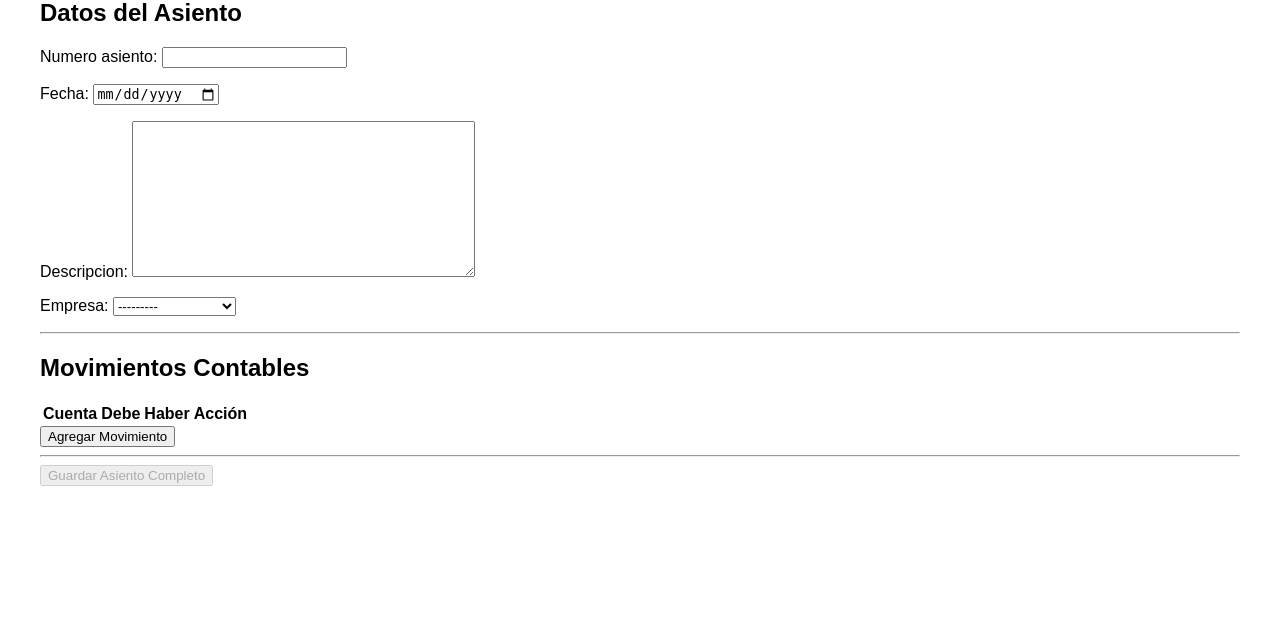
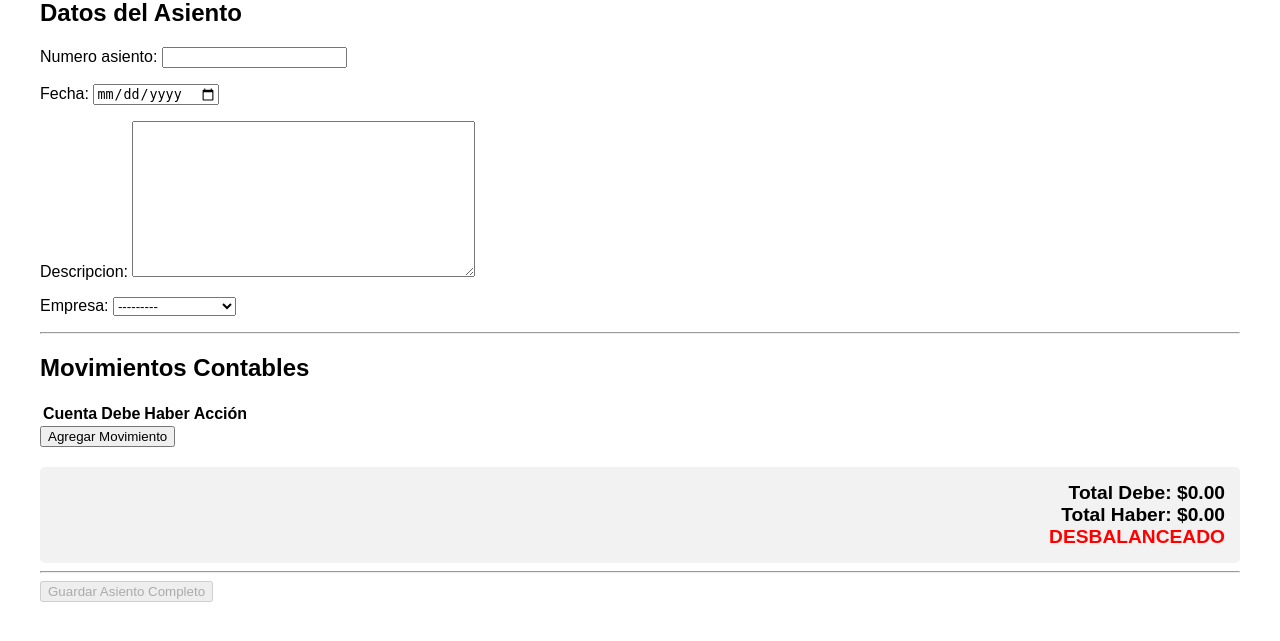
Before and after one commit to CarlosCastaneda04/libros-contables, a Django app: page /crear/ in a window 1280 px wide. Shown: the part 139-780 px from the top of the page. Run offline with Django 5.2, Linux system fonts and the light colour scheme; tables that the repository leaves empty hold one stand-in row (values such as "Sample post"); lists and menus that the app fills with data are empty.

Commit message:
update crear asiento y libro diario

```diff
--- a/libros/templates/libros/crear_asiento.html
+++ b/libros/templates/libros/crear_asiento.html
@@ -7,20 +7,21 @@
         body { font-family: sans-serif; margin: 40px; }
         .autocomplete-container { position: relative; }
         .autocomplete-suggestions {
-            position: absolute;
-            border: 1px solid #ddd;
-            background-color: white;
-            max-height: 150px;
-            overflow-y: auto;
-            z-index: 99;
-            width: 100%;
+            position: absolute; border: 1px solid #ddd; background-color: white;
+            max-height: 150px; overflow-y: auto; z-index: 99; width: 100%;
         }
         .autocomplete-suggestions div { padding: 8px; cursor: pointer; }
         .autocomplete-suggestions div:hover { background-color: #f2f2f2; }
+        .totals-container {
+            margin-top: 20px; padding: 15px; background-color: #f2f2f2;
+            border-radius: 5px; text-align: right; font-size: 1.2em; font-weight: bold;
+        }
+        .totals-balanced { color: green; }
+        .totals-unbalanced { color: red; }
     </style>
 </head>
 <body>
-            <a class="nav-link" href="{% url 'home' %}">Volver al Menú Principal</a>
+    <a class="nav-link" href="{% url 'home' %}">Volver al Menú Principal</a>
     <h1>Ingresar Nuevo Asiento Contable</h1>
     <form method="post" id="asientoForm">
         {% csrf_token %}
@@ -40,13 +41,18 @@
                 </tr>
             </thead>
             <tbody>
-                </tbody>
+            </tbody>
         </table>
         <button type="button" id="agregarFila">Agregar Movimiento</button>
 
+        <div class="totals-container">
+            Total Debe: <span id="total-debe">$0.00</span><br>
+            Total Haber: <span id="total-haber">$0.00</span><br>
+            <span id="balance-status" class="totals-unbalanced">DESBALANCEADO</span>
+        </div>
+
         <hr>
         <button type="submit" id="guardarBoton" disabled>Guardar Asiento Completo</button>
-        <p id="errorMensaje" style="color: red; display: none;">Debe agregar al menos un movimiento contable.</p>
     </form>
 
     <script>
@@ -54,10 +60,34 @@
         const agregarFilaBoton = document.getElementById('agregarFila');
         const guardarBoton = document.getElementById('guardarBoton');
         const tablaBody = document.querySelector('#tablaMovimientos tbody');
-        const errorMensaje = document.getElementById('errorMensaje');
+        const totalDebeSpan = document.getElementById('total-debe');
+        const totalHaberSpan = document.getElementById('total-haber');
+        const balanceStatusSpan = document.getElementById('balance-status');
 
-        function validarFormulario() {
-            guardarBoton.disabled = tablaBody.rows.length === 0;
+        function calcularTotales() {
+            let totalDebe = 0;
+            let totalHaber = 0;
+            const filas = tablaBody.querySelectorAll('tr');
+
+            filas.forEach(fila => {
+                const debeInput = fila.querySelector('input[name*="-debe"]');
+                const haberInput = fila.querySelector('input[name*="-haber"]');
+                if (debeInput && debeInput.value) totalDebe += parseFloat(debeInput.value);
+                if (haberInput && haberInput.value) totalHaber += parseFloat(haberInput.value);
+            });
+
+            totalDebeSpan.textContent = `$${totalDebe.toFixed(2)}`;
+            totalHaberSpan.textContent = `$${totalHaber.toFixed(2)}`;
+
+            if (totalDebe > 0 && totalDebe === totalHaber) {
+                balanceStatusSpan.textContent = 'BALANCEADO';
+                balanceStatusSpan.className = 'totals-balanced';
+                guardarBoton.disabled = false;
+            } else {
+                balanceStatusSpan.textContent = 'DESBALANCEADO';
+                balanceStatusSpan.className = 'totals-unbalanced';
+                guardarBoton.disabled = true;
+            }
         }
 
         agregarFilaBoton.addEventListener('click', function() {
@@ -67,29 +97,25 @@
             // --- Celda Cuenta (con autocompletado) ---
             const celdaCuenta = nuevaFila.insertCell();
             celdaCuenta.classList.add('autocomplete-container');
-
             const inputVisible = document.createElement('input');
             inputVisible.placeholder = 'Código o nombre de cuenta';
             inputVisible.classList.add('cuenta-autocomplete');
             inputVisible.required = true;
-
             const inputOculto = document.createElement('input');
             inputOculto.type = 'hidden';
             inputOculto.name = `movimientos-${numFila}-cuenta`;
-
             const suggestionsDiv = document.createElement('div');
             suggestionsDiv.classList.add('autocomplete-suggestions');
-
             celdaCuenta.appendChild(inputVisible);
             celdaCuenta.appendChild(inputOculto);
             celdaCuenta.appendChild(suggestionsDiv);
 
+            // --- LÓGICA DE AUTOCOMPLETADO RESTAURADA ---
             inputVisible.addEventListener('input', async function() {
                 const term = this.value;
                 suggestionsDiv.innerHTML = '';
                 if (term.length < 2) return;
 
-                // CAMBIO 2: El JavaScript ahora lee la URL desde la tabla
                 const tabla = document.getElementById('tablaMovimientos');
                 const buscarUrl = tabla.dataset.buscarUrl;
                 const response = await fetch(`${buscarUrl}?term=${term}`);
@@ -111,13 +137,12 @@
             const celdaDebe = nuevaFila.insertCell();
             const inputDebe = document.createElement('input');
             inputDebe.type = 'number'; inputDebe.step = '0.01'; inputDebe.name = `movimientos-${numFila}-debe`; inputDebe.value = '0';
-
             const celdaHaber = nuevaFila.insertCell();
             const inputHaber = document.createElement('input');
             inputHaber.type = 'number'; inputHaber.step = '0.01'; inputHaber.name = `movimientos-${numFila}-haber`; inputHaber.value = '0';
 
-            inputDebe.addEventListener('input', function() { if (this.value && parseFloat(this.value) > 0) { inputHaber.disabled = true; inputHaber.value = '0'; } else { inputHaber.disabled = false; } });
-            inputHaber.addEventListener('input', function() { if (this.value && parseFloat(this.value) > 0) { inputDebe.disabled = true; inputDebe.value = '0'; } else { inputDebe.disabled = false; } });
+            inputDebe.addEventListener('input', function() { if (this.value && parseFloat(this.value) > 0) { inputHaber.disabled = true; inputHaber.value = '0'; } else { inputHaber.disabled = false; } calcularTotales(); });
+            inputHaber.addEventListener('input', function() { if (this.value && parseFloat(this.value) > 0) { inputDebe.disabled = true; inputDebe.value = '0'; } else { inputDebe.disabled = false; } calcularTotales(); });
 
             celdaDebe.appendChild(inputDebe);
             celdaHaber.appendChild(inputHaber);
@@ -126,24 +151,16 @@
             const celdaAccion = nuevaFila.insertCell();
             celdaAccion.innerHTML = '<button type="button" onclick="eliminarFila(this)">Eliminar</button>';
 
-            validarFormulario();
+            calcularTotales();
         });
 
         function eliminarFila(boton) {
             boton.closest('tr').remove();
-            validarFormulario();
+            calcularTotales();
         }
 
-        form.addEventListener('submit', function(event) {
-            if (tablaBody.rows.length === 0) {
-                event.preventDefault();
-                errorMensaje.style.display = 'block';
-            } else {
-                errorMensaje.style.display = 'none';
-            }
-        });
-
-        validarFormulario();
+        // Ejecuta la validación inicial
+        calcularTotales();
     </script>
 </body>
 </html>
--- a/libros/views.py
+++ b/libros/views.py
@@ -33,21 +33,24 @@ def buscar_cuentas(request):
 
     return JsonResponse(resultados, safe=False)
 
-@transaction.atomic # Esto asegura que todo se guarde correctamente, o no se guarda nada.
+# libros/views.py
+from django.shortcuts import render, redirect
+from django.db import transaction
+from .forms import AsientoDiarioForm
+from .models import MovimientoContable, Cuenta, AsientoDiario
+
+@transaction.atomic
 def crear_asiento(request):
     if request.method == 'POST':
         form = AsientoDiarioForm(request.POST)
         if form.is_valid():
-            # Primero, guarda el encabezado para obtener el objeto 'asiento'
+            # Se crea el objeto 'asiento' aquí
             asiento = form.save()
 
-            # --- INICIO DE LA NUEVA LÓGICA ---
-            # Ahora, procesamos los movimientos que vienen del formulario.
-            # Buscamos en los datos enviados todos los que empiezan con 'movimientos-'
+            # Lógica para guardar los movimientos
             indices = set()
             for key in request.POST:
                 if key.startswith('movimientos-'):
-                    # Extraemos el número de la fila (ej. el '0' de 'movimientos-0-cuenta')
                     indices.add(key.split('-')[1])
 
             for i in sorted(indices, key=int):
@@ -55,7 +58,6 @@ def crear_asiento(request):
                 debe = request.POST.get(f'movimientos-{i}-debe', 0)
                 haber = request.POST.get(f'movimientos-{i}-haber', 0)
 
-                # Solo creamos el movimiento si hay un código de cuenta y algún monto
                 if cuenta_codigo and (float(debe) > 0 or float(haber) > 0):
                     cuenta_obj = Cuenta.objects.get(pk=cuenta_codigo)
                     MovimientoContable.objects.create(
@@ -64,14 +66,16 @@ def crear_asiento(request):
                         debe=debe,
                         haber=haber
                     )
-            # --- FIN DE LA NUEVA LÓGICA ---
 
-            # Redirigimos al libro diario para ver el resultado inmediatamente
-            return redirect('libro_diario')
+            # La redirección va aquí, DENTRO del if form.is_valid(),
+            # porque solo aquí estamos seguros de que 'asiento' existe.
+            return redirect('libro_diario', empresa_id=asiento.empresa.id)
     else:
+        # Esto es para cuando se carga la página por primera vez (GET)
         form = AsientoDiarioForm()
 
-    # El nombre de la plantilla debe ser correcto
+    # Si el método es POST pero el form NO es válido, se vuelve a mostrar el
+    # formulario con los errores. También se usa para la carga inicial (GET).
     return render(request, 'libros/crear_asiento.html', {'form': form})
 # Agrega esta nueva vista:
 from django.shortcuts import render
```
